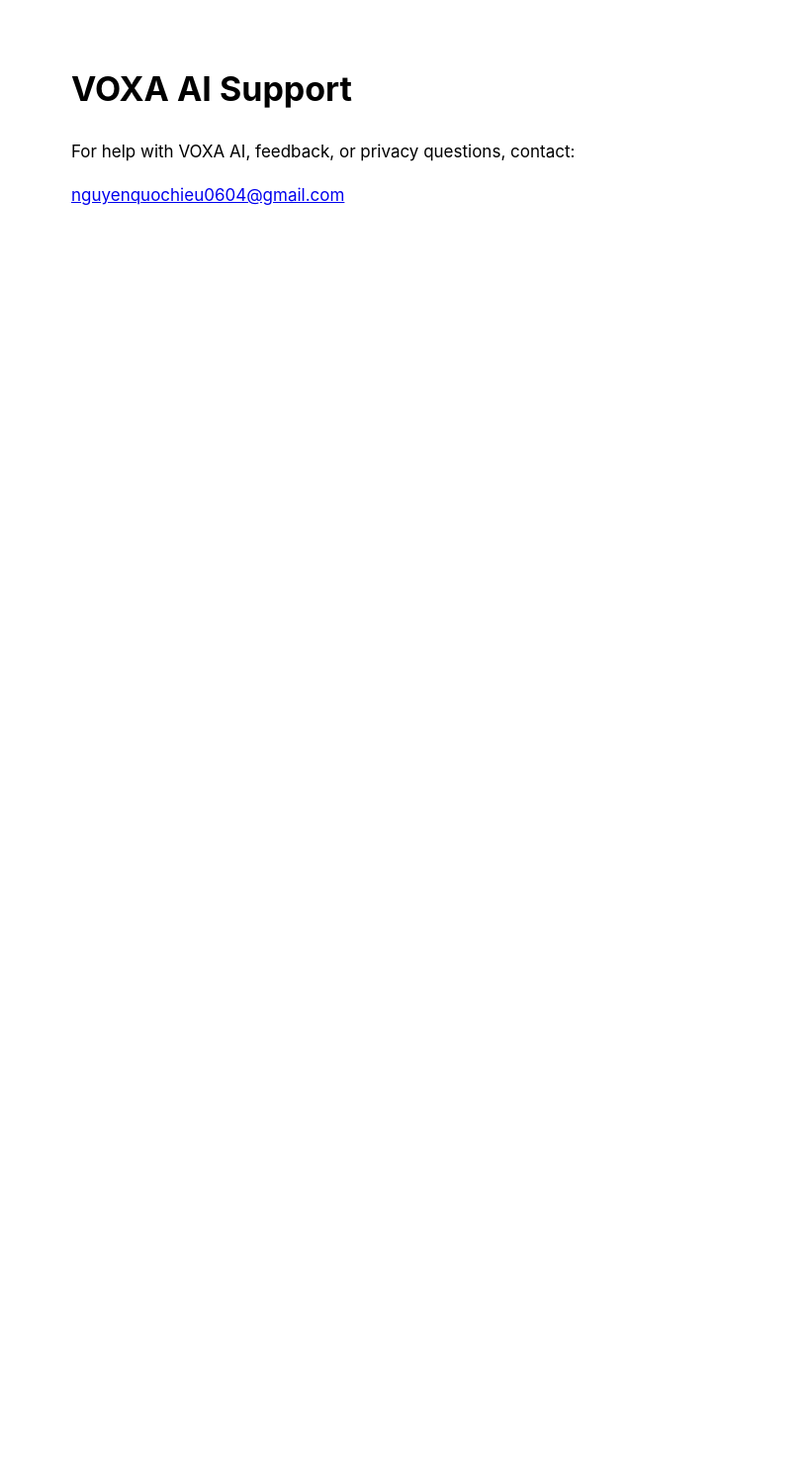
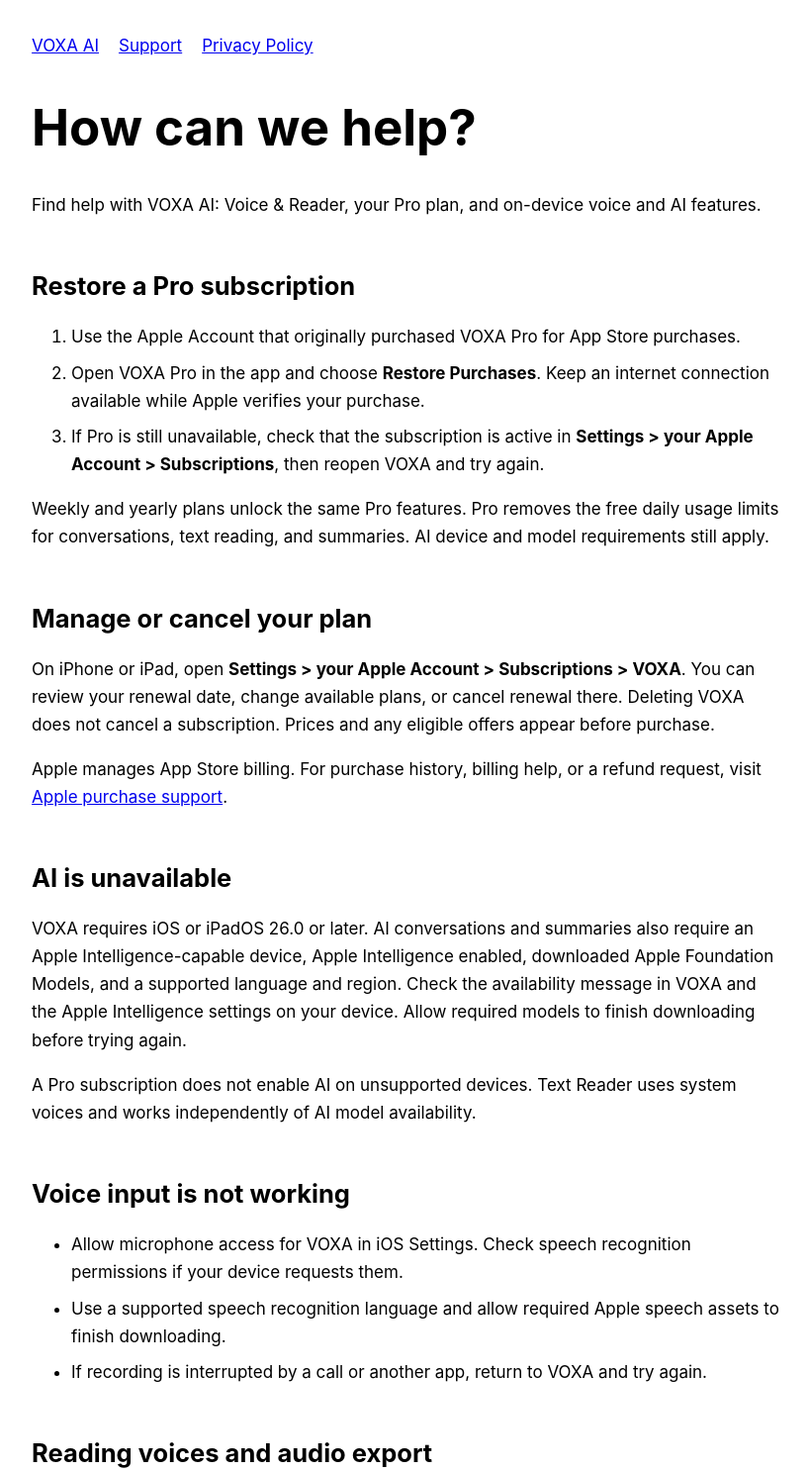
Before and after one commit to nguyenheu/voxaai-legal, a plain HTML site: page support.html in a window 1280 px wide. Shown: the top 1487 px of the page at 99% size, without its empty margins (228-1046 px from the left). Before the commit the page ends 800 px from the top, so only its background shows below. Drawn offline with Linux system fonts and the light colour scheme.

Commit message:
Expand VOXA support for subscriptions, voice, and on-device AI

```diff
--- a/support.html
+++ b/support.html
@@ -4,18 +4,43 @@
 <meta charset="utf-8">
 <meta name="viewport" content="width=device-width, initial-scale=1">
 <meta name="color-scheme" content="light dark">
+<meta name="description" content="Help with VOXA AI, Pro subscriptions, restoring purchases, voice input, and on-device AI.">
 <title>VOXA AI Support</title>
 <style>
-    :root { color-scheme: light dark; font: 17px/1.6 -apple-system, BlinkMacSystemFont, "Segoe UI", sans-serif; }
-    body { max-width: 680px; margin: 0 auto; padding: 40px 22px 72px; }
+:root { color-scheme: light dark; font: 17px/1.65 -apple-system, BlinkMacSystemFont, "Segoe UI", sans-serif; }
+body { max-width: 760px; margin: 0 auto; padding: 32px 22px 64px; }
+nav { display: flex; flex-wrap: wrap; gap: 20px; margin-bottom: 40px; }
 a { color: LinkText; overflow-wrap: anywhere; }
+h1 { line-height: 1.15; font-size: clamp(2rem, 6vw, 3rem); }
+h2 { line-height: 1.3; margin-top: 2em; }
+li { margin: .5em 0; }
+footer { border-top: 1px solid #8886; margin-top: 40px; padding-top: 20px; font-size: .9rem; }
 </style>
 </head>
 <body>
+<nav aria-label="Main"><a href="index.html">VOXA AI</a><a href="support.html" aria-current="page">Support</a><a href="privacy-policy.html">Privacy Policy</a></nav>
 <main>
-    <h1>VOXA AI Support</h1>
-    <p>For help with VOXA AI, feedback, or privacy questions, contact:</p>
-    <p><a href="mailto:nguyenquochieu0604@gmail.com?subject=VOXA%20AI%20Support">nguyenquochieu0604@gmail.com</a></p>
+<h1>How can we help?</h1>
+<p>Find help with VOXA AI: Voice &amp; Reader, your Pro plan, and on-device voice and AI features.</p>
+<h2>Restore a Pro subscription</h2>
+<ol><li>Use the Apple Account that originally purchased VOXA Pro for App Store purchases.</li><li>Open VOXA Pro in the app and choose <strong>Restore Purchases</strong>. Keep an internet connection available while Apple verifies your purchase.</li><li>If Pro is still unavailable, check that the subscription is active in <strong>Settings &gt; your Apple Account &gt; Subscriptions</strong>, then reopen VOXA and try again.</li></ol>
+<p>Weekly and yearly plans unlock the same Pro features. Pro removes the free daily usage limits for conversations, text reading, and summaries. AI device and model requirements still apply.</p>
+<h2>Manage or cancel your plan</h2>
+<p>On iPhone or iPad, open <strong>Settings &gt; your Apple Account &gt; Subscriptions &gt; VOXA</strong>. You can review your renewal date, change available plans, or cancel renewal there. Deleting VOXA does not cancel a subscription. Prices and any eligible offers appear before purchase.</p>
+<p>Apple manages App Store billing. For purchase history, billing help, or a refund request, visit <a href="https://reportaproblem.apple.com/">Apple purchase support</a>.</p>
+<h2>AI is unavailable</h2>
+<p>VOXA requires iOS or iPadOS 26.0 or later. AI conversations and summaries also require an Apple Intelligence-capable device, Apple Intelligence enabled, downloaded Apple Foundation Models, and a supported language and region. Check the availability message in VOXA and the Apple Intelligence settings on your device. Allow required models to finish downloading before trying again.</p>
+<p>A Pro subscription does not enable AI on unsupported devices. Text Reader uses system voices and works independently of AI model availability.</p>
+<h2>Voice input is not working</h2>
+<ul><li>Allow microphone access for VOXA in iOS Settings. Check speech recognition permissions if your device requests them.</li><li>Use a supported speech recognition language and allow required Apple speech assets to finish downloading.</li><li>If recording is interrupted by a call or another app, return to VOXA and try again.</li></ul>
+<h2>Reading voices and audio export</h2>
+<p>In Text Reader, enter text, choose an available system voice and reading language, and start playback. Some voices require a download in the device accessibility speech settings. If a voice is unavailable, try another installed voice. Use the app audio export and share controls to save or share the generated audio file.</p>
+<h2>Your saved content</h2>
+<p>Chat history, drafts, saved results, and exported audio are stored locally. Deleting a conversation and deleting its saved results are separate actions. Removing the app removes its local data; copies in device backups or files you shared are managed separately. Read the <a href="privacy-policy.html">Privacy Policy</a> for details.</p>
+<h2>Contact support</h2>
+<p>Email <a href="mailto:nguyenquochieu0604@gmail.com?subject=VOXA%20AI%20Support">nguyenquochieu0604@gmail.com</a> with your app version, device model, iOS/iPadOS version, and the steps that led to the issue. Screenshots of error messages can help. Please do not send passwords, payment card details, or private conversation content.</p>
+<section lang="vi"><h2>Hỗ trợ tiếng Việt</h2><p>Bạn có thể gửi email bằng tiếng Việt. Để khôi phục gói Pro, mở VOXA Pro và chọn Restore Purchases bằng đúng Tài khoản Apple đã mua. Để quản lý hoặc hủy gia hạn, vào Cài đặt &gt; Tài khoản Apple &gt; Đăng ký &gt; VOXA. Nếu AI chưa sẵn sàng, hãy kiểm tra thiết bị hỗ trợ Apple Intelligence, ngôn ngữ, khu vực và trạng thái tải mô hình. Gói Pro không mở khóa AI trên thiết bị không được hỗ trợ.</p></section>
 </main>
+<footer>VOXA AI Support · Updated November 17, 2026</footer>
 </body>
 </html>
```
Lines whose indentation alone changed are shown as unchanged.
